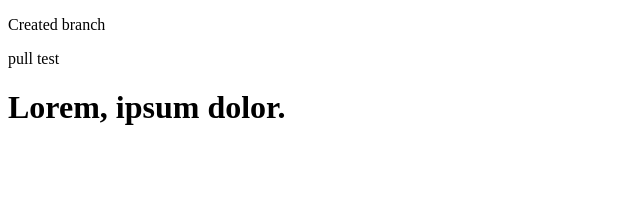
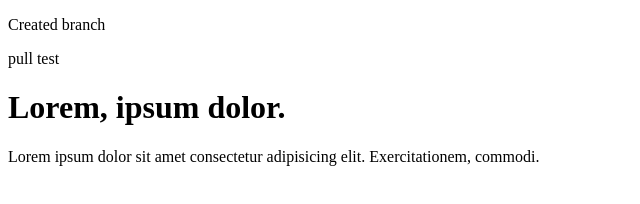
Before and after one commit to Mamadoud175w/groupActivity, a plain HTML site: page index.html in a window 1280 px wide. Shown: the whole page, without its empty margins (0-640 px from the left). Drawn offline with Linux system fonts and the light colour scheme.

Commit message:
changes to index and style

```diff
--- a/index.html
+++ b/index.html
@@ -1,4 +1,4 @@
-<!doctype html>
+<!DOCTYPE html>
 <html lang="en">
   <head>
     <meta charset="UTF-8" />
@@ -9,5 +9,10 @@
     <p>Created branch</p>
     <p>pull test</p>
     <h1>Lorem, ipsum dolor.</h1>
+
+    <footer>
+      Lorem ipsum dolor sit amet consectetur adipisicing elit. Exercitationem,
+      commodi.
+    </footer>
   </body>
 </html>
--- a/style.css
+++ b/style.css
@@ -1,2 +1,3 @@
 /* test
 /* maddie edits
+/* Mamadou's edit */
```
